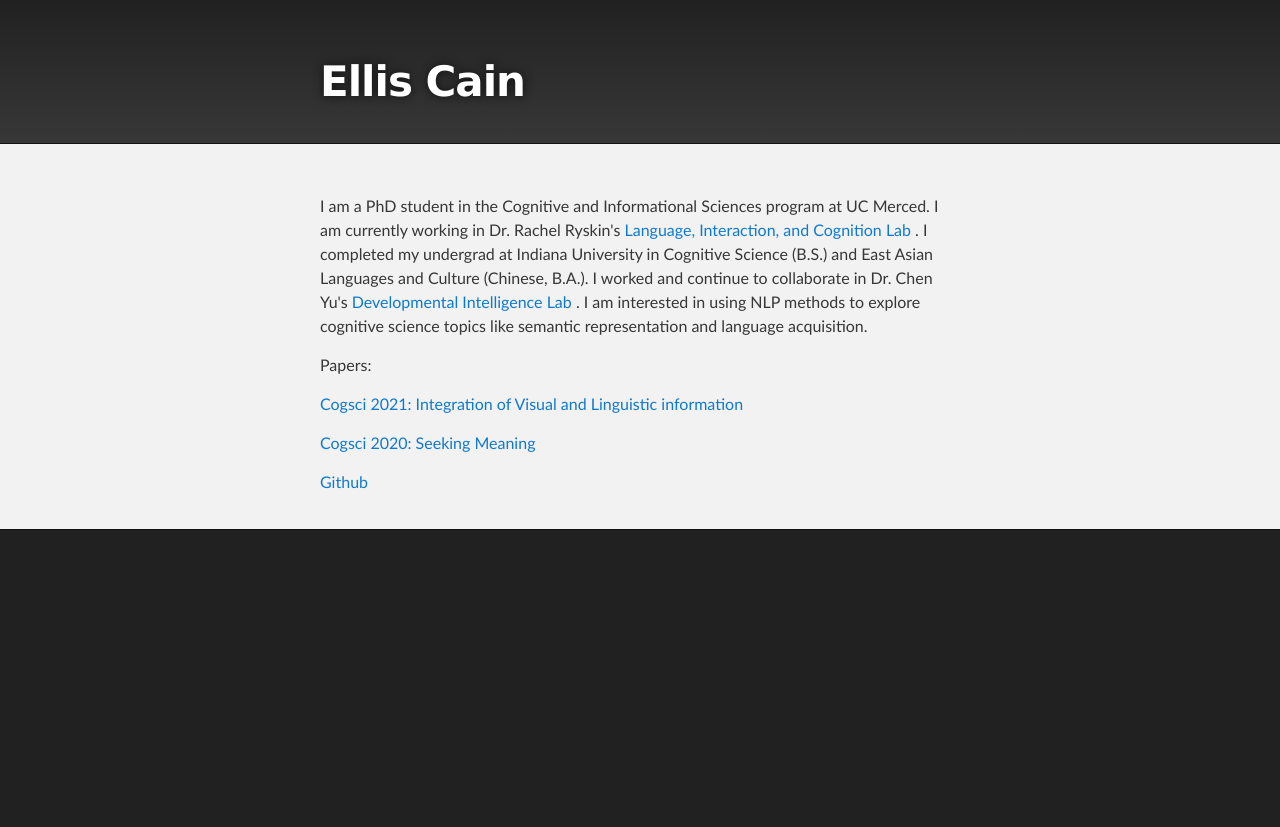
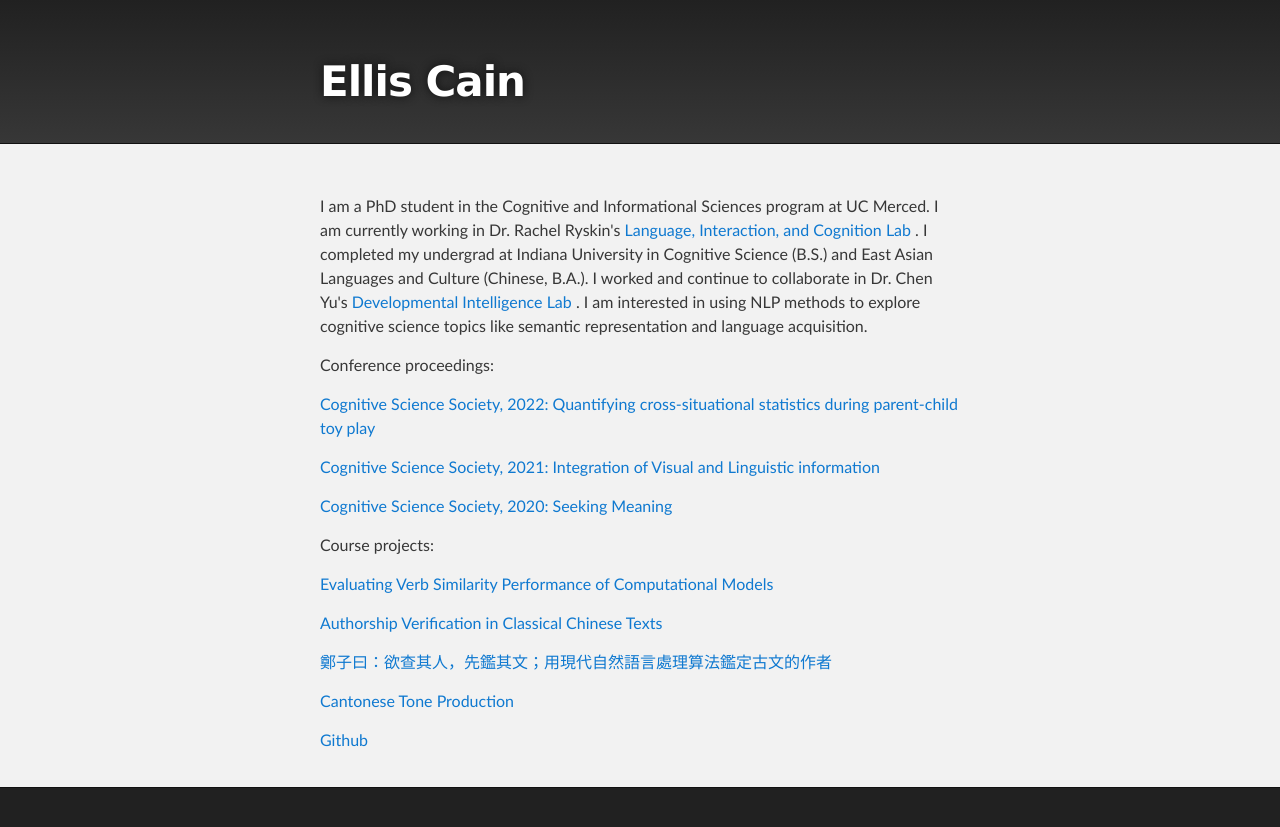
Before and after one commit to ellissc/ellissc.github.io, a Jekyll site: the page built from index.html, in a window 1280 px wide. Shown: the top 827 px of the page. Built offline with Jekyll 4.4.1, drawn with Linux system fonts in a browser that asks for light colours.

Commit message:
Newest paper

```diff
--- a/_layouts/default.html
+++ b/_layouts/default.html
@@ -30,15 +30,20 @@
         <p></p>
         <!-- <p><a href="cain_cv.pdf">  CV </a></p> -->
         <p></p>
-        <p>Papers:</p>
-        <!-- <p><a href="eval_dsm.pdf">  Evaluating Verb Similarity Performance of Computational Models </a></p> -->
-        <p><a href="cogsci_2021.pdf">   Cogsci 2021: Integration of Visual and Linguistic information</a></p>
-        <p><a href="cogsci_2020.pdf">   Cogsci 2020: Seeking Meaning</a></p>
-        <!-- <p><a href="nlp_en_ver.pdf">    Authorship Verification in Classical Chinese Texts</a></p> -->
-        <!-- <p><a href="nlp_zh_ver.pdf">    鄭子曰：欲查其人，先鑑其文；用現代自然語言處理算法鑑定古文的作者</a></p> -->
-        <!-- <p><a href="cantonese_report_cain.pdf">   Cantonese Tone Production </a></p> -->
+        <p>Conference proceedings:</p>
+        <p><a href="cain_cogsci_2022.pdf">   Cognitive Science Society, 2022: Quantifying cross-situational statistics during parent-child toy play</a></p>
+        <p><a href="cogsci_2021.pdf">   Cognitive Science Society, 2021: Integration of Visual and Linguistic information</a></p>
+        <p><a href="cogsci_2020.pdf">   Cognitive Science Society, 2020: Seeking Meaning</a></p>
+
+        <p></p>
+        <p>Course projects:</p>
+        <p><a href="class_papers/eval_dsm.pdf">  Evaluating Verb Similarity Performance of Computational Models </a></p>
+        <p><a href="class_papers/nlp_en_ver.pdf">    Authorship Verification in Classical Chinese Texts</a></p>
+        <p><a href="class_papers/nlp_zh_ver.pdf">    鄭子曰：欲查其人，先鑑其文；用現代自然語言處理算法鑑定古文的作者</a></p>
+        <p><a href="class_papers/cantonese_report_cain.pdf">   Cantonese Tone Production </a></p>
         <!-- <p><a href="AI_nlp_humanity.pdf">   人工智能、自然语言处理以及人类 </a></p> -->
         <!-- <p><a href="Final_Project_Taiwanese_Cain.pdf">    VOT Analysis for Taiwanese</a></p> -->
+        <p></p>
         <p></p>
         <p><a href="https://github.com/ellissc/">Github</a></p>
       </section>
--- a/index.html
+++ b/index.html
@@ -36,15 +36,20 @@ layout: default
         <p></p>
         <!-- <p><a href="cain_cv.pdf">  CV </a></p> -->
         <p></p>
-        <p>Papers:</p>
-        <!-- <p><a href="eval_dsm.pdf">  Evaluating Verb Similarity Performance of Computational Models </a></p> -->
-        <p><a href="cogsci_2021.pdf">   Cogsci 2021: Integration of Visual and Linguistic information</a></p>
-        <p><a href="cogsci_2020.pdf">   Cogsci 2020: Seeking Meaning</a></p>
-        <!-- <p><a href="nlp_en_ver.pdf">    Authorship Verification in Classical Chinese Texts</a></p> -->
-        <!-- <p><a href="nlp_zh_ver.pdf">    鄭子曰：欲查其人，先鑑其文；用現代自然語言處理算法鑑定古文的作者</a></p> -->
-        <!-- <p><a href="cantonese_report_cain.pdf">   Cantonese Tone Production </a></p> -->
+        <p>Conference proceedings:</p>
+        <p><a href="cain_cogsci_2022.pdf">   Cognitive Science Society, 2022: Quantifying cross-situational statistics during parent-child toy play</a></p>
+        <p><a href="cogsci_2021.pdf">   Cognitive Science Society, 2021: Integration of Visual and Linguistic information</a></p>
+        <p><a href="cogsci_2020.pdf">   Cognitive Science Society, 2020: Seeking Meaning</a></p>
+
+        <p></p>
+        <p>Course projects:</p>
+        <p><a href="class_papers/eval_dsm.pdf">  Evaluating Verb Similarity Performance of Computational Models </a></p>
+        <p><a href="class_papers/nlp_en_ver.pdf">    Authorship Verification in Classical Chinese Texts</a></p>
+        <p><a href="class_papers/nlp_zh_ver.pdf">    鄭子曰：欲查其人，先鑑其文；用現代自然語言處理算法鑑定古文的作者</a></p>
+        <p><a href="class_papers/cantonese_report_cain.pdf">   Cantonese Tone Production </a></p>
         <!-- <p><a href="AI_nlp_humanity.pdf">   人工智能、自然语言处理以及人类 </a></p> -->
         <!-- <p><a href="Final_Project_Taiwanese_Cain.pdf">    VOT Analysis for Taiwanese</a></p> -->
+        <p></p>
         <p></p>
         <p><a href="https://github.com/ellissc/">Github</a></p>
       </section>
```
Also changed, not shown: 1 other file.
